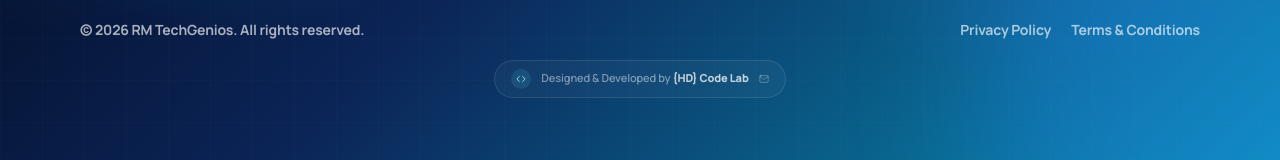
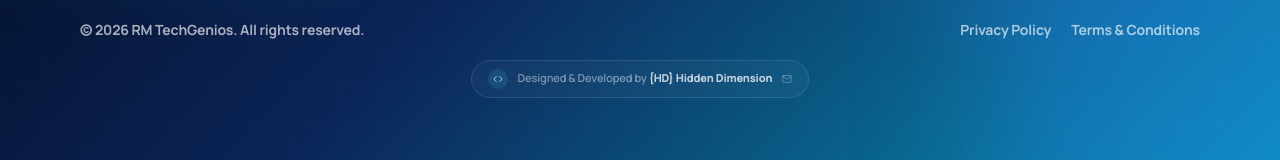
Before and after one commit to Aliomar-dev/Rm-TechGenios, a React (Vite) app: page / in a window 1280 px wide. Shown: the part 6196-6356 px from the top of the page. Built offline with nearby package versions, Linux system fonts and the light colour scheme.

Commit message:
footer updated

```diff
--- a/src/App.jsx
+++ b/src/App.jsx
@@ -2501,7 +2501,7 @@ function Footer({ openLegalPage, openContactPage, goHome }) {
 <div className="pb-3.5 pt-5 text-center">
   <a
     href="mailto:omar786.official@gmail.com"
-    aria-label="Contact HD Code Lab"
+    aria-label="Contact Hidden Dimension"
     className="group inline-flex items-center justify-center gap-2.5 rounded-full border border-white/10 bg-white/[0.035] px-4 py-2 text-[11px] font-semibold tracking-[-0.01em] text-white/45 transition-all duration-300 hover:-translate-y-0.5 hover:border-cyan-300/30 hover:bg-cyan-300/10 hover:text-white hover:shadow-[0_12px_32px_rgba(34,211,238,0.14)]"
   >
     <span className="flex h-5 w-5 items-center justify-center rounded-full bg-cyan-300/12 text-cyan-200 transition-all duration-300 group-hover:bg-cyan-300 group-hover:text-blue-950">
@@ -2511,7 +2511,7 @@ function Footer({ openLegalPage, openContactPage, goHome }) {
     <span>
       Designed &amp; Developed by{" "}
       <span className="font-extrabold text-white/75 transition-colors duration-300 group-hover:text-cyan-200">
-        {"{HD}"} Code Lab
+        {"{HD}"} Hidden Dimension
       </span>
     </span>
 
```
